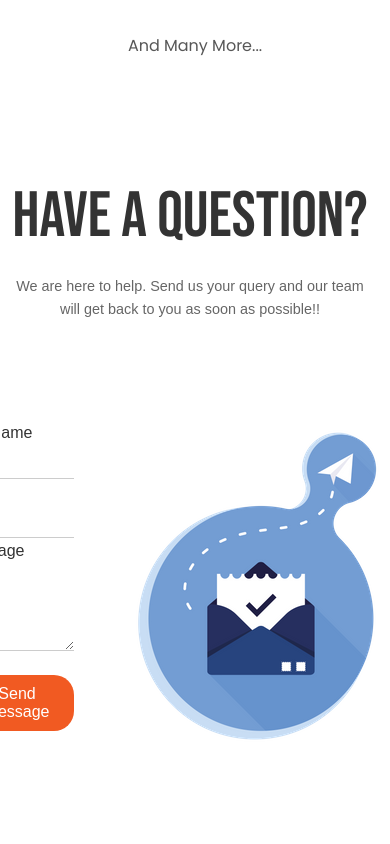
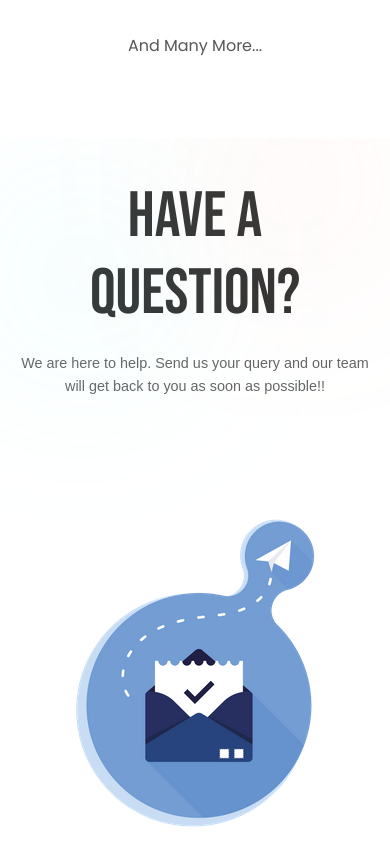
Before and after one commit to AdityaSingh2005/Geek-Room, a Next.js app: page / in a window 390 px wide. Shown: the part 8540-9384 px from the top of the page. Built offline with nearby package versions, Linux system fonts and the light colour scheme; a web font is replaced by a local one.

Commit message:
Update contactForm.module.scss

```diff
--- a/src/styles/contactForm.module.scss
+++ b/src/styles/contactForm.module.scss
@@ -1,16 +1,18 @@
 @import url("https://api.fontshare.com/v2/css?f[]=satoshi@700&display=swap");
-@import url("https://fonts.googleapis.com/css2?family=Bebas+Neue&family=Poppins:ital,wght@0,100;0,200;0,300;0,400;0,500;0,600;0,700;0,800;0,900;1,100;1,200;1,300;1,400;1,500;1,600;1,700;1,800;1,900&display=swap");
+@import url("https://fonts.googleapis.com/css2?family=Bebas+Neue&family=Poppins:ital,wght@0,100;0,200;0,300;0,400;0,500;0,600;0,700;0,800;0,900&display=swap");
 
 .contactFormContainer {
   display: flex;
+  padding-left: 15px;
   justify-content: center;
   align-items: center;
   padding: 60px 20px;
-  padding-left: 80px;
   font-family: "Satoshi", sans-serif;
   background-color: white;
   gap: 50px;
   flex-direction: row;
+  position: relative;
+  overflow: hidden;
 
   .contactFormHeading,
   .contactFormContent,
@@ -23,6 +25,7 @@
     display: flex;
     flex-direction: column;
     gap: 20px;
+    padding-left: 20px;
 
     h2 {
       font-size: 7rem;
@@ -85,7 +88,7 @@
           top: 10px;
           left: 0;
           font-size: 2rem;
-          color: #aaa;
+          color: #666;
           pointer-events: none;
           transition: 0.3s ease all;
         }
@@ -115,19 +118,46 @@
     align-items: center;
   }
 
+  .ball1,
+  .ball2 {
+    position: absolute;
+    border-radius: 50%;
+    filter: blur(100px);
+    transition: transform 0.2s ease-out;
+  }
+
+  .ball1 {
+    width: 30vw;
+    height: 30vw;
+    background-color: rgba(115, 239, 245, 0.3);
+    top: 20vw;
+    left: 6vw;
+  }
+
+  .ball2 {
+    width: 20vw;
+    height: 20vw;
+    background-color: rgba(247, 149, 114, 0.5);
+    top: 2vw;
+    right: 15vw;
+  }
+
   @media (max-width: 1024px) {
-    padding-left: 30px;
     gap: 20px;
   }
 
   @media (max-width: 768px) {
     flex-direction: column;
     padding: 40px 20px;
-    padding-left: 15px;
+
+    .contactFormImage {
+      order: -1; // This moves the image before the heading in mobile view
+    }
 
     .contactFormHeading {
       width: 100%;
       text-align: center;
+      padding-left: 0;
 
       h2 {
         font-size: 5rem;
@@ -139,20 +169,21 @@
       }
     }
 
-    .contactFormContent,
-    .contactFormImage {
+    .contactFormContent {
       width: 100%;
-      justify-content: center;
+      flex-direction: column;
+      gap: 20px;
+      align-items: center;
     }
 
-    .contactform {
+    .contactform,
+    .contactFormImage {
       max-width: 100%;
+      padding: 10px;
     }
   }
 
   @media (max-width: 480px) {
-    padding-left: 10px;
-
     .contactFormHeading {
       h2 {
         font-size: 4rem;
```
